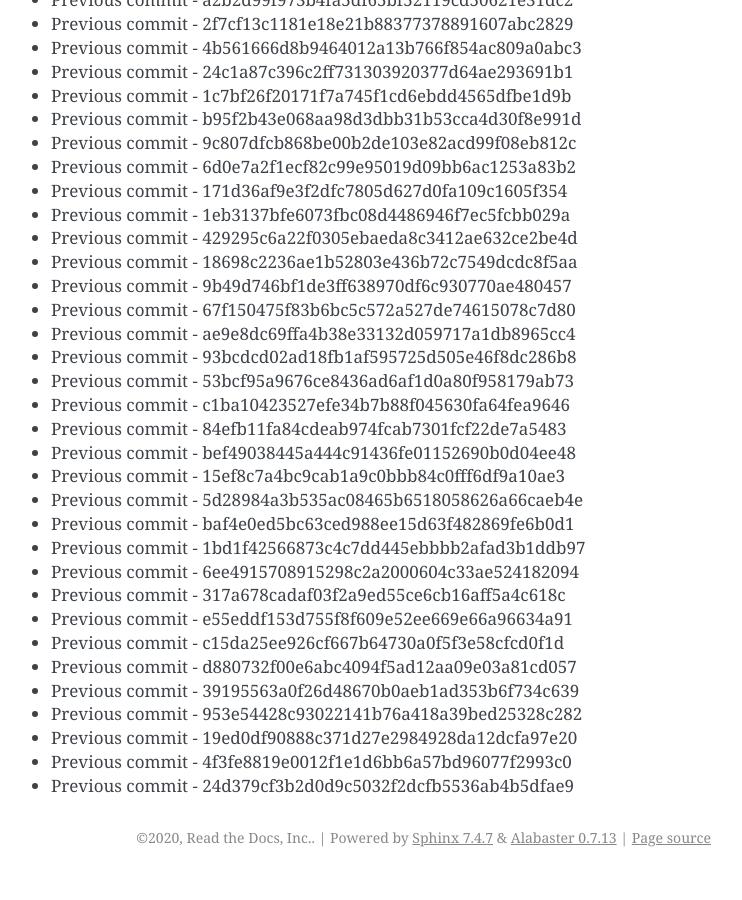
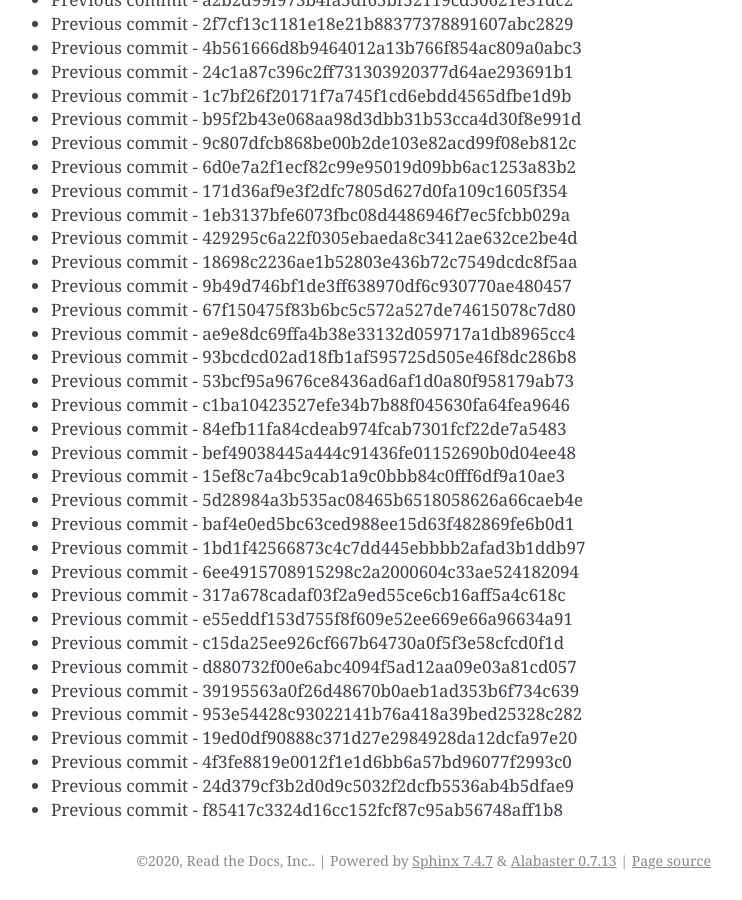
Before and after one commit to readthedocs/rtd-git-stresstest, a Sphinx documentation site: the page built from docs/updates.rst, in a window 1280 px wide and 900 px high, scrolled down 36636 px. Shown: the whole window, without its empty margins (399-1141 px from the left). Built offline with Sphinx 7.4.7, drawn with Linux system fonts in a browser that asks for light colours; before the commit the page ends 37513 px from its top, so only the background shows below that.

Commit message:
Generating commit from previous: f85417c3324d16cc152fcf87c95ab56748aff1b8

```diff
--- a/docs/updates.rst
+++ b/docs/updates.rst
@@ -1571,3 +1571,4 @@ It can be tested for any performance characteristics.
 * Previous commit - 19ed0df90888c371d27e2984928da12dcfa97e20
 * Previous commit - 4f3fe8819e0012f1e1d6bb6a57bd96077f2993c0
 * Previous commit - 24d379cf3b2d0d9c5032f2dcfb5536ab4b5dfae9
+* Previous commit - f85417c3324d16cc152fcf87c95ab56748aff1b8
```
